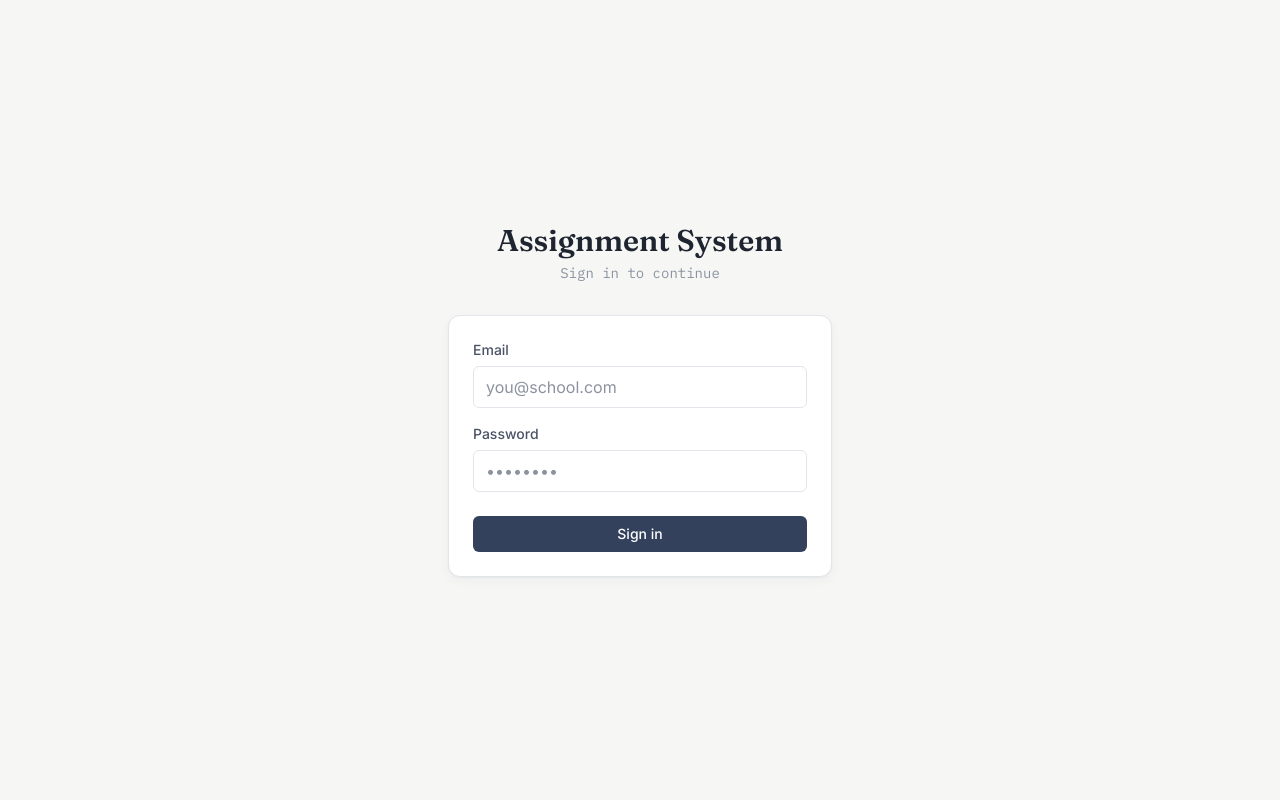
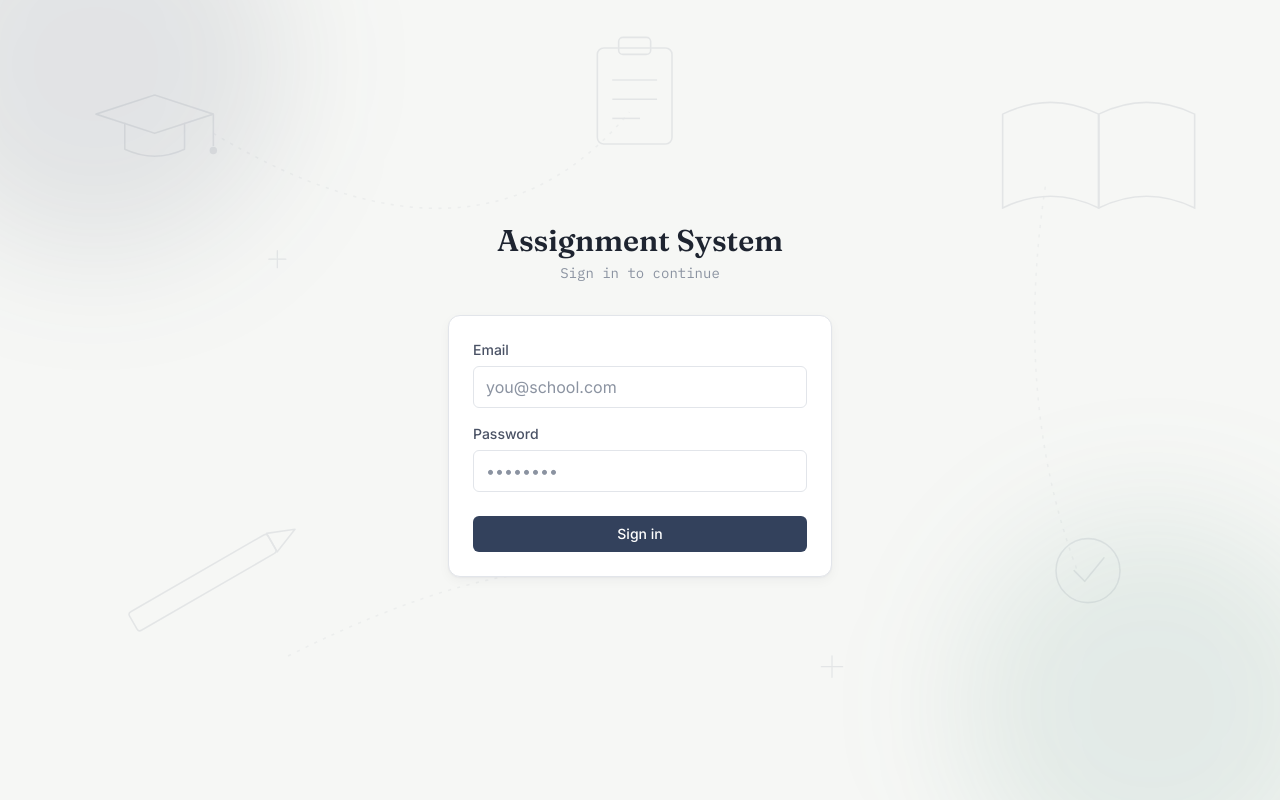
Before and after one commit to minhajuddin12/Assignment-Submission-Management-System, a Next.js app in the folder frontend/: page /login in a window 1280 px wide. Built offline with nearby package versions, Linux system fonts and the light colour scheme; no server answers.

Commit message:
Login page Update

```diff
--- a/frontend/src/app/login/page.tsx
+++ b/frontend/src/app/login/page.tsx
@@ -27,8 +27,69 @@ export default function LoginPage() {
   }
 
   return (
-    <main className="min-h-screen bg-paper flex items-center justify-center px-4">
-      <div className="w-full max-w-sm">
+    <main className="min-h-screen bg-paper flex items-center justify-center px-4 relative overflow-hidden">
+      {/* illustrated background scene */}
+      <svg
+        className="absolute inset-0 w-full h-full opacity-[0.09] pointer-events-none"
+        viewBox="0 0 1200 800"
+        preserveAspectRatio="xMidYMid slice"
+        fill="none"
+        stroke="#33415C"
+        strokeWidth="1.5"
+      >
+        {/* graduation cap */}
+        <g transform="translate(90,110)">
+          <path d="M0 22 L55 4 L110 22 L55 40 Z" strokeLinejoin="round" />
+          <path d="M27 30 L27 55 Q55 68 83 55 L83 30" strokeLinejoin="round" />
+          <line x1="110" y1="22" x2="110" y2="52" />
+          <circle cx="110" cy="56" r="3.5" fill="#33415C" stroke="none" />
+        </g>
+
+        {/* open book */}
+        <g transform="translate(940,120)">
+          <path d="M0 12 Q45 -10 90 12 L90 100 Q45 78 0 100 Z" />
+          <path d="M90 12 Q135 -10 180 12 L180 100 Q135 78 90 100 Z" />
+          <line x1="90" y1="12" x2="90" y2="100" />
+        </g>
+
+        {/* pencil */}
+        <g transform="translate(120,600) rotate(-30)">
+          <rect x="0" y="0" width="150" height="20" rx="3" />
+          <path d="M150 0 L175 10 L150 20 Z" strokeLinejoin="round" />
+        </g>
+
+        {/* checkmark badge */}
+        <g transform="translate(1020,560)">
+          <circle cx="0" cy="0" r="30" />
+          <path d="M-13 0 L-3 10 L15 -12" strokeLinecap="round" strokeLinejoin="round" />
+        </g>
+
+        {/* clipboard */}
+        <g transform="translate(560,60)">
+          <rect x="0" y="10" width="70" height="90" rx="6" />
+          <rect x="20" y="0" width="30" height="16" rx="4" />
+          <line x1="14" y1="40" x2="56" y2="40" />
+          <line x1="14" y1="58" x2="56" y2="58" />
+          <line x1="14" y1="76" x2="40" y2="76" />
+        </g>
+
+        {/* sparkle accents */}
+        <g strokeWidth="1.2">
+          <path d="M780 640 L780 660 M770 650 L790 650" strokeLinecap="round" />
+          <path d="M260 260 L260 276 M252 268 L268 268" strokeLinecap="round" />
+        </g>
+
+        {/* faint constellation lines */}
+        <path d="M200 150 Q450 300 590 130" strokeOpacity="0.5" strokeDasharray="3 6" />
+        <path d="M980 200 Q950 400 1010 560" strokeOpacity="0.5" strokeDasharray="3 6" />
+        <path d="M270 640 Q450 550 560 560" strokeOpacity="0.5" strokeDasharray="3 6" />
+      </svg>
+
+      {/* soft color glows for depth */}
+      <div className="absolute -top-32 -left-24 w-96 h-96 rounded-full bg-indigo/10 blur-3xl pointer-events-none" />
+      <div className="absolute -bottom-24 -right-16 w-96 h-96 rounded-full bg-green/10 blur-3xl pointer-events-none" />
+
+      <div className="w-full max-w-sm relative z-10">
         <div className="text-center mb-8">
           <h1 className="text-3xl font-semibold text-ink">Assignment System</h1>
           <p className="text-slate text-sm mt-1 font-mono-data">Sign in to continue</p>
```
